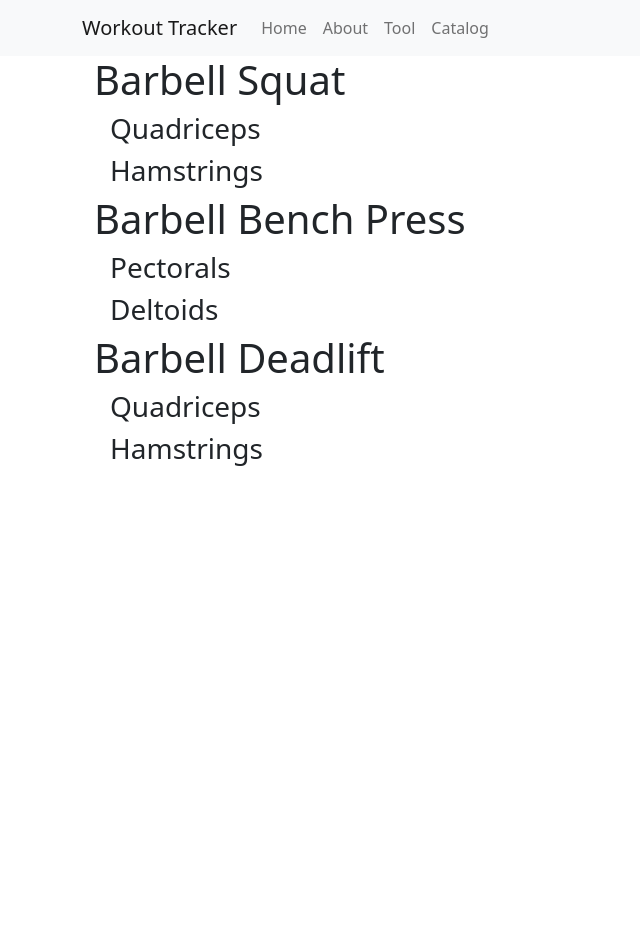
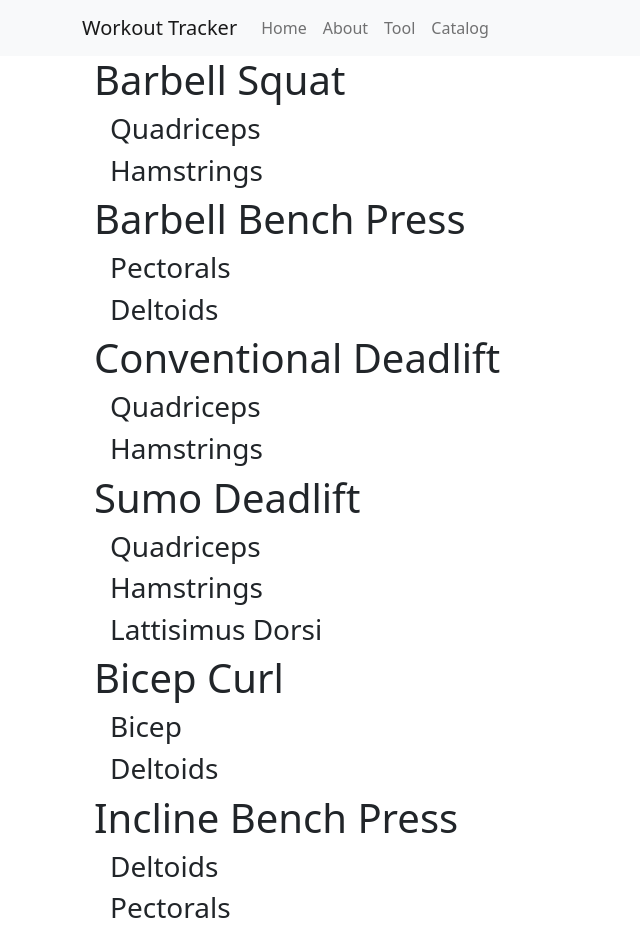
Before and after one commit to julianty/workout-tracker, a React (Create React App) app: page /catalog in a window 1280 px wide. Shown: the top 939 px of the page, without its empty margins (0-640 px from the left). Before the commit the page ends 800 px from the top, so only its background shows below. Built offline with nearby package versions, Linux system fonts and the light colour scheme; no server answers; the database is empty.

Commit message:
Adds more exercises to database

```diff
--- a/src/data/exercises.js
+++ b/src/data/exercises.js
@@ -10,10 +10,30 @@ var exercises = {
       muscles: ["Pectorals", "Deltoids"],
     },
     {
-      name: "Barbell Deadlift",
+      name: "Conventional Deadlift",
+      muscles: ["Quadriceps", "Hamstrings"],
+    },
+    {
+      name: "Sumo Deadlift",
+      muscles: ["Quadriceps", "Hamstrings", "Lattisimus Dorsi"],
+    },
+    {
+      name: "Bicep Curl",
+      muscles: ["Bicep", "Deltoids"],
+    },
+    {
+      name: "Incline Bench Press",
+      muscles: ["Deltoids", "Pectorals"],
+    },
+    {
+      name: "Dumbbell Deadlift",
       muscles: ["Quadriceps", "Hamstrings"],
     },
   ],
 };
 
+// {
+//   name:
+//   muscles:
+// },
 export default exercises;
```
